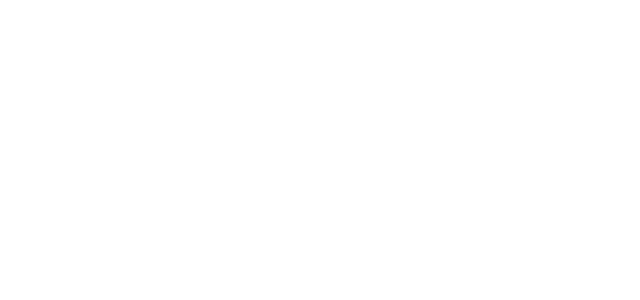
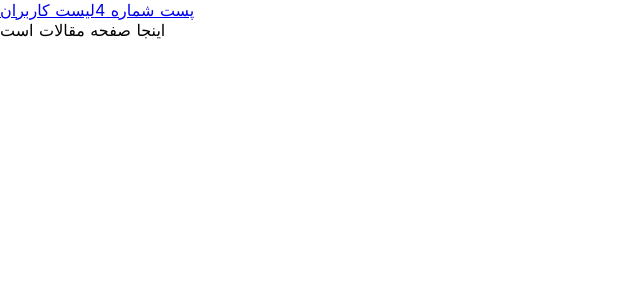
Before and after one commit to Tefoh/vue.js, a Nuxt app: page /posts in a window 1280 px wide. Before the commit this address had no page. Shown: the top 300 px of the page, without its empty margins (0-640 px from the left). Built offline with nearby package versions, Linux system fonts and the light colour scheme.

Commit message:
194 - routing

```diff
--- /dev/null
+++ b/pages/posts/_id.vue
@@ -0,0 +1,3 @@
+<template>
+  <p>اینجا صفحه پست با ایدی {{ $route.params.id }} است</p>
+</template>
--- /dev/null
+++ b/pages/posts/index.vue
@@ -0,0 +1,18 @@
+<template>
+  <div>
+    <!-- <NuxtLink :to="`/posts/${2}`">پست شماره 2</NuxtLink> -->
+    <NuxtLink :to="{ name: 'posts-id', params: { id: 4 } }">پست شماره 4</NuxtLink>
+    <NuxtLink to="/users">لیست کاربران</NuxtLink>
+    <p>اینجا صفحه مقالات است</p>
+  </div>
+</template>
+
+<script>
+export default {
+  head() {
+    return {
+      title: 'صفحه مقالات'
+    }
+  }
+}
+</script>
--- /dev/null
+++ b/pages/users.vue
@@ -0,0 +1,16 @@
+<template>
+  <div>
+    <NuxtLink to="/posts">لیست مقالات</NuxtLink>
+    <p>لیست کاربران</p>
+  </div>
+</template>
+
+<script>
+export default {
+  head() {
+    return {
+      title: 'لیست کاربران'
+    }
+  }
+}
+</script>
```
